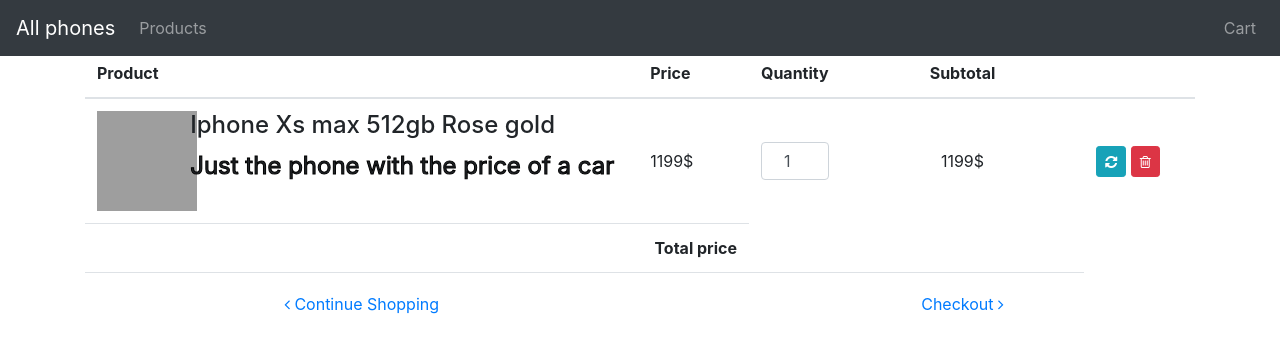
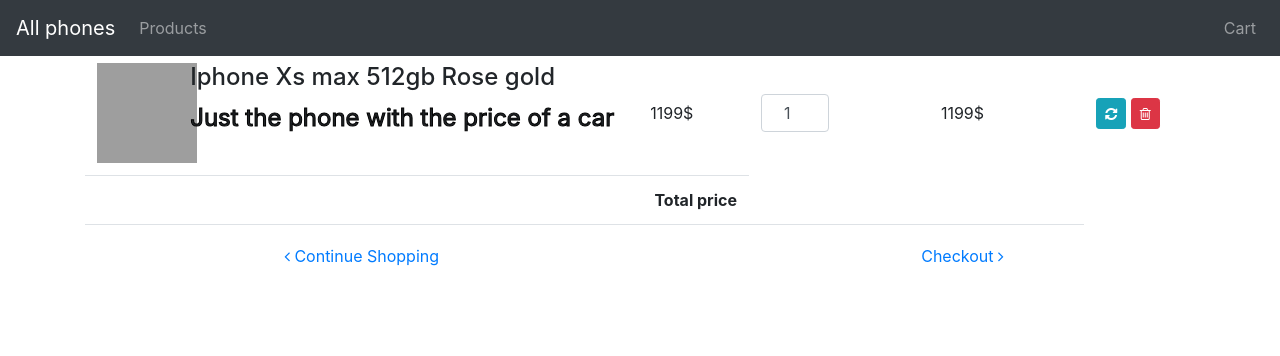
Before and after one commit to staelerss/Python, a Flask app: page /cart in a window 1280 px wide. Shown: the top 356 px of the page. Run offline with Flask 2, Linux system fonts and the light colour scheme; some libraries are stand-ins or nearby versions; grey boxes are pictures that could not be loaded.

Commit message:
pading fixed

```diff
--- a/static/main.css
+++ b/static/main.css
@@ -9,8 +9,9 @@
  }
 
  body {
-     padding-top: 3rem;
+     padding: 0rem;
  }
+
  b {
      font-size: xx-large;
      text-align: left;
```
